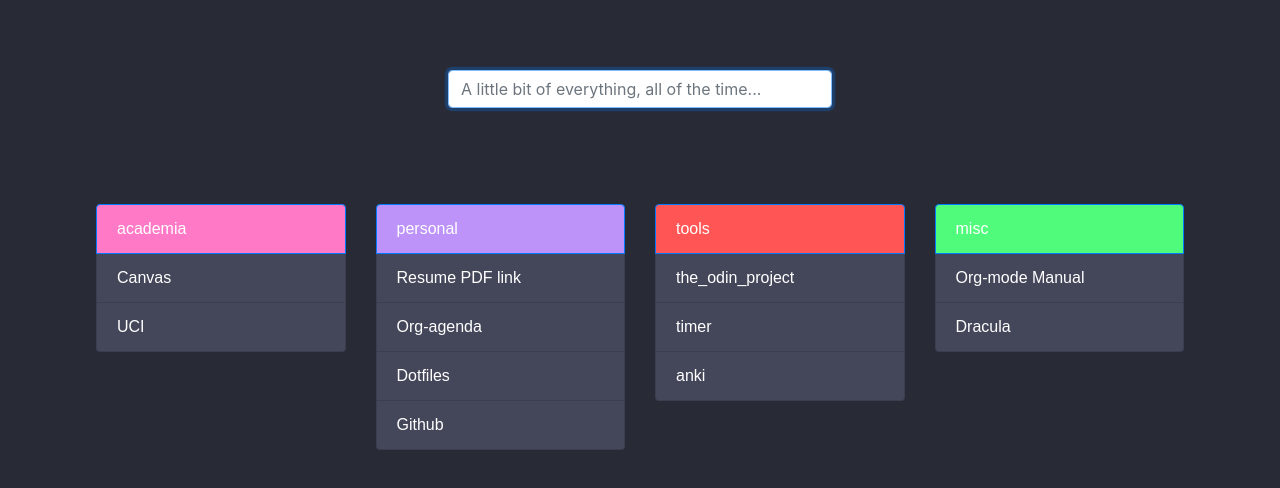
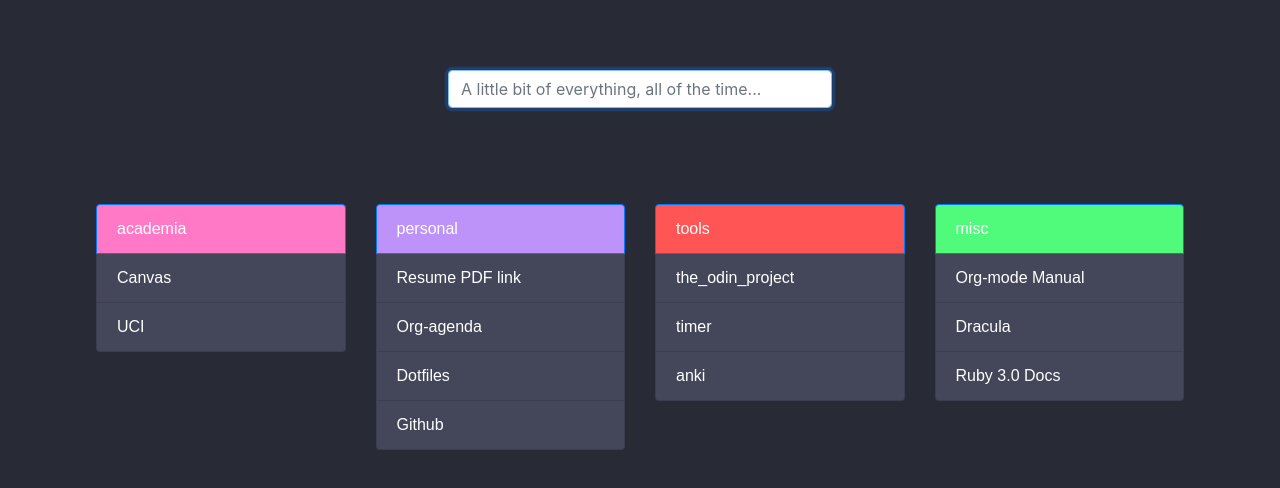
Before and after one commit to helpotters/start-page, a plain HTML site: page index.html in a window 1280 px wide. Shown: the part 300-788 px from the top of the page. Drawn offline with nearby package versions, Linux system fonts and the light colour scheme.

Commit message:
added ruby docs list item

```diff
--- a/index.html
+++ b/index.html
@@ -89,6 +89,7 @@
                     <li href="#" class="list-group-item list-group-item-action active">misc</li>
                     <a class="list-group-item list-group-item-action" href="https://orgmode.org/manual/">Org-mode Manual</a>
                     <a class="list-group-item list-group-item-action" href="https://draculatheme.com/contribute">Dracula</a>
+                    <a class="list-group-item list-group-item-action" href="https://ruby-doc.org/core-3.0.2/">Ruby 3.0 Docs</a>
                 </ul>
             </div>
          </div>
```
